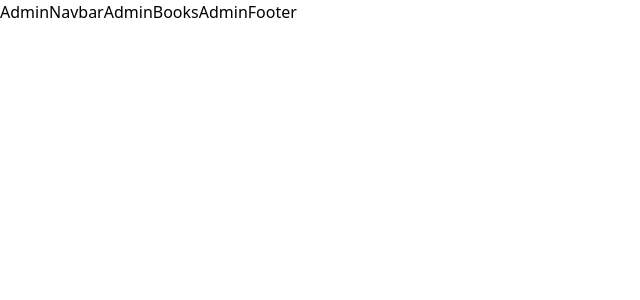
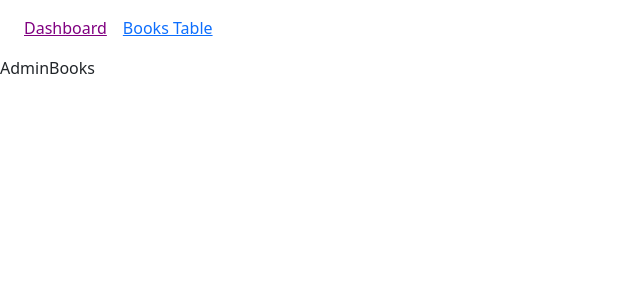
Before and after one commit to sherqiye23/React-Router---Books, a React (Vite) app: page /admin/books in a window 1280 px wide. Shown: the top 300 px of the page, without its empty margins (0-640 px from the left). Built offline with nearby package versions, Linux system fonts and the light colour scheme.

Commit message:
create cards, grid, basket favorites etc.

```diff
--- a/src/App.jsx
+++ b/src/App.jsx
@@ -1,5 +1,6 @@
 import { createBrowserRouter, RouterProvider  } from 'react-router-dom'
 import './App.css'
+import 'bootstrap/dist/css/bootstrap.min.css';
 import RouTeS from './routes/routes'
 
 const routes = createBrowserRouter(RouTeS)
--- a/src/assets/booksUrl.js
+++ b/src/assets/booksUrl.js
@@ -1,2 +1,2 @@
-const booksUrl = "http://localhost:400/books"
+const booksUrl = "http://localhost:4000/books"
 export default booksUrl
--- a/src/components/Admin/Admin Footer/index.jsx
+++ b/src/components/Admin/Admin Footer/index.jsx
@@ -1,7 +1,7 @@
 export default function AdminFooter() {
     return (
         <>
-        AdminFooter
+            <div className="text-center font-semibold text-lg p-2 bg-neutral-500 text-white bottom-0 fixed w-full">This is User Footer</div>
         </>
     )
 }
--- a/src/components/Admin/Admin Navbar/index.jsx
+++ b/src/components/Admin/Admin Navbar/index.jsx
@@ -1,7 +1,26 @@
+import { NavLink } from "react-router-dom"
+
 export default function AdminNavbar() {
     return (
         <>
-        AdminNavbar
+            <nav className="bg-stone-300 p-3 px-10 flex justify-start items-center">
+                    <NavLink
+                        className="text-2xl font-semibold mx-2"
+                        to="/admin"
+                        style={({ isActive }) => {
+                            return isActive ? { color: "purple", textDecoration: "underline" } : {};
+                        }}>
+                        Dashboard
+                    </NavLink>
+                    <NavLink
+                        className="text-2xl font-semibold mx-2"
+                        to="/books"
+                        style={({ isActive }) => {
+                            return isActive ? { color: "purple", textDecoration: "underline" } : {};
+                        }}>
+                        Books Table
+                    </NavLink>
+            </nav>
         </>
     )
 }
--- /dev/null
+++ b/src/components/Client/Book Card/index.jsx
@@ -0,0 +1,23 @@
+import Button from 'react-bootstrap/Button';
+import Card from 'react-bootstrap/Card';
+
+export default function BookCard({ book }) {
+
+    return (
+        <Card>
+            <div className='h-[300px]'>
+                <Card.Img style={{ height: "100%" }} className='h-full object-cover' variant="top" src={book.image} />
+            </div>
+            <Card.Body>
+                <Card.Title>{book.title}</Card.Title>
+                <Card.Text>{book.description.slice(0, 90)}<span className='text-sky-950'>...</span></Card.Text>
+                <Card.Text>Qiymət: ${book.price}</Card.Text>
+                <div className="buttons flex gap-2">
+                    <Button variant="info">Məlumat</Button>
+                    <Button variant="danger" className='p-2'><svg stroke="currentColor" fill="currentColor" stroke-width="0" viewBox="0 0 512 512" height="1em" width="1em" xmlns="http://www.w3.org/2000/svg"><path d="M47.6 300.4L228.3 469.1c7.5 7 17.4 10.9 27.7 10.9s20.2-3.9 27.7-10.9L464.4 300.4c30.4-28.3 47.6-68 47.6-109.5v-5.8c0-69.9-50.5-129.5-119.4-141C347 36.5 300.6 51.4 268 84L256 96 244 84c-32.6-32.6-79-47.5-124.6-39.9C50.5 55.6 0 115.2 0 185.1v5.8c0 41.5 17.2 81.2 47.6 109.5z"></path></svg></Button>
+                    <Button variant="secondary" className='p-2'><svg stroke="currentColor" fill="currentColor" stroke-width="0" viewBox="0 0 576 512" height="1em" width="1em" xmlns="http://www.w3.org/2000/svg"><path d="M528.12 301.319l47.273-208C578.806 78.301 567.391 64 551.99 64H159.208l-9.166-44.81C147.758 8.021 137.93 0 126.529 0H24C10.745 0 0 10.745 0 24v16c0 13.255 10.745 24 24 24h69.883l70.248 343.435C147.325 417.1 136 435.222 136 456c0 30.928 25.072 56 56 56s56-25.072 56-56c0-15.674-6.447-29.835-16.824-40h209.647C430.447 426.165 424 440.326 424 456c0 30.928 25.072 56 56 56s56-25.072 56-56c0-22.172-12.888-41.332-31.579-50.405l5.517-24.276c3.413-15.018-8.002-29.319-23.403-29.319H218.117l-6.545-32h293.145c11.206 0 20.92-7.754 23.403-18.681z"></path></svg></Button>
+                </div>
+            </Card.Body>
+        </Card>
+    )
+}
--- a/src/components/Client/User Navbar/index.jsx
+++ b/src/components/Client/User Navbar/index.jsx
@@ -9,7 +9,7 @@ export default function UserNavbar() {
                         className="text-2xl font-semibold mx-2"
                         to="/"
                         style={({ isActive }) => {
-                            return isActive ? { color: "purple", textDecoration: "underline" } : {};
+                            return isActive ? { color: "purple", textDecoration: "underline" } : { color: "black", textDecoration: "none" };
                         }}>
                         Home
                     </NavLink>
@@ -17,7 +17,7 @@ export default function UserNavbar() {
                         className="text-2xl font-semibold mx-2"
                         to="/books"
                         style={({ isActive }) => {
-                            return isActive ? { color: "purple", textDecoration: "underline" } : {};
+                            return isActive ? { color: "purple", textDecoration: "underline" } : { color: "black", textDecoration: "none" };
                         }}>
                         Books
                     </NavLink>
--- a/src/pages/Client/Basket/index.jsx
+++ b/src/pages/Client/Basket/index.jsx
@@ -1,7 +1,10 @@
 export default function Basket() {
     return (
         <>
-        Basket
+            <div
+            className="text-7xl font-bold text-gray-600 absolute top-1/2 left-1/2 transform -translate-x-1/2 -translate-y-1/2">
+                BASKET <svg className="inline-block" stroke="currentColor" fill="currentColor" stroke-width="0" viewBox="0 0 576 512" height="1em" width="1em" xmlns="http://www.w3.org/2000/svg"><path d="M528.12 301.319l47.273-208C578.806 78.301 567.391 64 551.99 64H159.208l-9.166-44.81C147.758 8.021 137.93 0 126.529 0H24C10.745 0 0 10.745 0 24v16c0 13.255 10.745 24 24 24h69.883l70.248 343.435C147.325 417.1 136 435.222 136 456c0 30.928 25.072 56 56 56s56-25.072 56-56c0-15.674-6.447-29.835-16.824-40h209.647C430.447 426.165 424 440.326 424 456c0 30.928 25.072 56 56 56s56-25.072 56-56c0-22.172-12.888-41.332-31.579-50.405l5.517-24.276c3.413-15.018-8.002-29.319-23.403-29.319H218.117l-6.545-32h293.145c11.206 0 20.92-7.754 23.403-18.681z"></path></svg>
+            </div>
         </>
     )
 }
--- a/src/pages/Client/Books/index.jsx
+++ b/src/pages/Client/Books/index.jsx
@@ -1,7 +1,36 @@
+import { Container, Row, Col } from 'react-bootstrap';
+import BookCard from '../../../components/Client/Book Card';
+import booksUrl from '../../../assets/booksUrl';
+import { useEffect, useState } from 'react';
+import axios from 'axios';
+
 export default function Books() {
+    let [books, setBooks] = useState([]);
+
+    const getBooks = () => {
+        axios.get(booksUrl).then(res => {
+            setBooks(res.data)
+        })
+    }
+
+    useEffect(() => {
+        getBooks()
+    }, [])
+
+
     return (
-        <>
-        Books
-        </>
-    )
+        <Container className='my-10 container mx-auto p-4'>
+            <div className='grid grid-cols-1 sm:grid-cols-2 md:grid-cols-3 lg:grid-cols-4 gap-4'>
+                {
+                    books.map((book) => (
+                        <Col>
+                            <BookCard book={book} />
+                        </Col>
+
+                    ))
+                }
+
+            </div>
+        </Container>
+    );
 }
--- a/src/pages/Client/Favorites/index.jsx
+++ b/src/pages/Client/Favorites/index.jsx
@@ -1,7 +1,10 @@
 export default function Favorites() {
     return (
         <>
-        Favorites
+            <div
+            className="text-7xl font-bold text-gray-600 absolute top-1/2 left-1/2 transform -translate-x-1/2 -translate-y-1/2">
+                FAVORITES &#10084;
+            </div>
         </>
     )
 }
```
